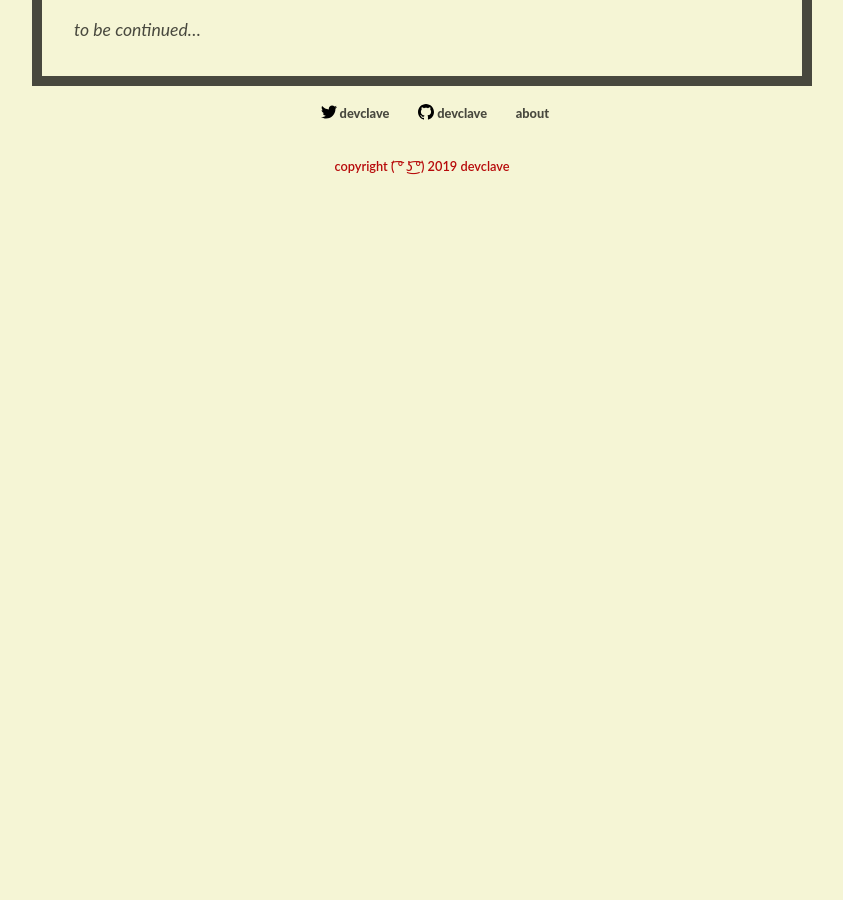
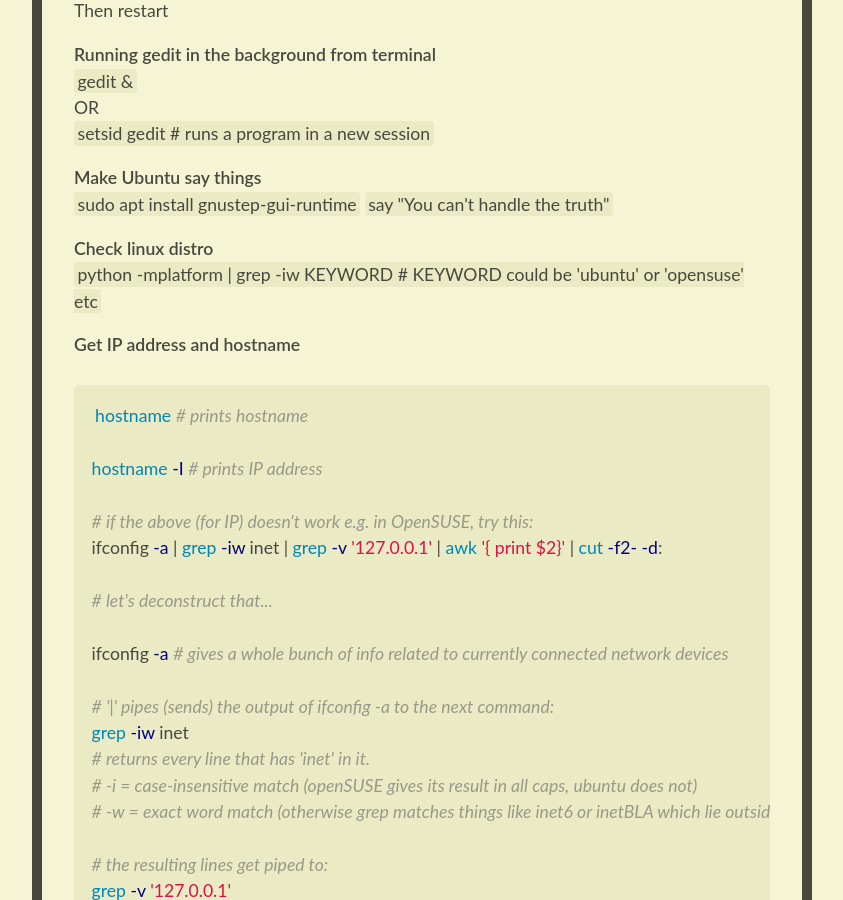
Before and after one commit to ericnjuki/devclave, a Jekyll site: the page built from _posts/2019-02-6-linux-dump-part-1.md, in a window 1280 px wide and 900 px high, scrolled down 3786 px. Shown: the whole window, without its empty margins (218-1061 px from the left). Built offline with Jekyll 4.4.1, drawn with Linux system fonts in a browser that asks for light colours; before the commit the page ends 3972 px from its top, so only the background shows below that; some of the changed text lies outside the part shown.

Commit message:
edited linux dump 1

````diff
--- a/_posts/2019-02-6-linux-dump-part-1.md
+++ b/_posts/2019-02-6-linux-dump-part-1.md
@@ -5,33 +5,14 @@
 tags: linux
 ---
 
-<span class="dropcaps">T</span>here was an attempt (by me) to 'know linux'. All of my efforts, in all their unedited glory, are hereby chronicled:
+<span class="dropcaps">T</span>here was an attempt (by me) to 'know linux'...
+
 ### Contents
-* [Coming Soon](#coming-soon)
-* [Disable users list Ubuntu](#disabling-user-list-at-ubuntu-login-screen)
 * [Printing](#printing), [printing gotchas](#gotchas), [printing errors](#errors-you-might-encounter-while-printing)
-* [Specific commands](#commands)
+* [Remote Access](#remote-access)
+* [Specific things](#little-things)
+* [Commands dump](#commands)
 
-#### Coming soon
-basics, more specific commands, scripting, tips and tricks, ssh
-
-#### Disabling user list at ubuntu login screen
-_one liner:_
-
-{% highlight bash %}
-sed -i 's@# \[org\/gnome\/login-screen\]@[org/gnome/login-screen]@' /etc/gdm3/greeter.dconf-defaults && sed -i 's@# disable-user-list=true@disable-user-list=true@' /etc/gdm3/greeter.dconf-defaults; init 6
-{% endhighlight %}
-
-_manually:_
-
-edit ```/etc/gdm3/greeter.dconf-defaults``` and uncomment the following lines:
-
-{% highlight bash %}
-disable-user-list=true
-
-[org/gnome/login-screen]
-{% endhighlight %}
-Then restart
 
 ### Printing
 
@@ -95,7 +76,133 @@
 {% endhighlight %}
 
 ##### none of these have solved my problems
+Check CUPS logs (if you have CUPS installed) which can be found here:
+`found in /var/log/cups/error_log`
+
 Look [here](https://wiki.ubuntu.com/DebuggingPrintingProblems) (official ubuntu page on debugging printing problems)
+
+
+### Remote Access
+
+#### using ssh (passwordless ssh login)
+{% highlight bash %}
+# solution 1: one-liner
+sshpass -p 'password' ssh user@host
+{% endhighlight %}
+
+{% highlight bash %}
+# solution 2: safer
+# 1 create ~/.ssh on target PC if it does not exist
+ssh user@host mkdir -p .ssh # enter password
+
+# 2 exit and generate private/public key pair on your pc
+ssh-keygen -t rsa
+
+# 3 copy your generated public key to the authorized_keys file in .ssh folder of host
+cat .ssh/public_key.pub | ssh user@host 'cat >> .ssh/authorized_keys'
+
+# 4 set permissions on host .ssh folder and authorized_keys file
+ssh user@host "chmod 700 .ssh; chmod 640 .ssh/authorized_keys"
+
+# 2.5 OR, after generating the key in step 2, just do this which will do step 3 and 4 for you
+ssh-copy-id user@host # enter password
+
+# 2.5 OR if your server uses custom port no:
+ssh-copy-id "user@host -p 1234"
+{% endhighlight %}
+..aand you're done, you can now login to the remote without having to input password with:
+ssh user@host
+
+#### ssh errors
+-Attempting to ssh into windows:
+```
+"Unable to negotiate with <IP> port 22: no matching cipher found. Their offer: aes128-cbc,3des-cbc,aes192-cbc,aes256-cbc"
+```
+
+-FIX:
+check which ciphers your client supports:
+
+`ssh -Q cipher`
+
+if any of the ciphers are also supported by the server (Their offer: ...), then you can force the use of those specific ciphers:
+
+`ssh -c aes256-cbc usr@host`
+
+
+### Little things
+##### Disabling user list at ubuntu login screen
+_one liner:_
+
+{% highlight bash %}
+sed -i 's@# \[org\/gnome\/login-screen\]@[org/gnome/login-screen]@' /etc/gdm3/greeter.dconf-defaults && sed -i 's@# disable-user-list=true@disable-user-list=true@' /etc/gdm3/greeter.dconf-defaults; init 6
+{% endhighlight %}
+
+_manually:_
+
+edit ```/etc/gdm3/greeter.dconf-defaults``` and uncomment the following lines:
+
+{% highlight bash %}
+disable-user-list=true
+
+[org/gnome/login-screen]
+{% endhighlight %}
+Then restart
+
+##### Running gedit in the background from terminal
+`gedit &`\\
+OR\\
+`setsid gedit # runs a program in a new session`
+
+##### Make Ubuntu say things
+`sudo apt install gnustep-gui-runtime`
+`say "You can't handle the truth"`
+
+##### Check linux distro
+`python -mplatform | grep -iw KEYWORD # KEYWORD could be 'ubuntu' or 'opensuse' etc`
+
+##### Get IP address and hostname
+{% highlight bash %}
+hostname # prints hostname
+
+hostname -I # prints IP address
+
+# if the above (for IP) doesn't work e.g. in OpenSUSE, try this:
+ifconfig -a | grep -iw inet | grep -v '127.0.0.1' | awk '{ print $2}' | cut -f2- -d:
+
+# let's deconstruct that...
+
+ifconfig -a # gives a whole bunch of info related to currently connected network devices
+
+# '|' pipes (sends) the output of ifconfig -a to the next command:
+grep -iw inet
+# returns every line that has 'inet' in it.
+# -i = case-insensitive match (openSUSE gives its result in all caps, ubuntu does not)
+# -w = exact word match (otherwise grep matches things like inet6 or inetBLA which lie outside our interest)
+
+# the resulting lines get piped to:
+grep -v '127.0.0.1'
+# grep -v is a reverse match i.e "return all lines that DO NOT have this"
+# '127.0.0.1' is... I forgot what's special about it, but we don't want it (TODO)
+
+# i forgot what the awk does also... (TODO)
+# ok so after the awk command, the result looks something like this:
+
+addr: X.X.X.X
+
+# so we want to remove the 'addr: ' part which is why we pipe that result to cut:
+cut -f2- -d:
+# read about the cut in the commands section below, but this cut splits its input into 2 fields
+# using a colon ':' as the delimiter and returns the second field (the part after the colon, which is the actual IP):
+X.X.X.X
+{% endhighlight %}
+
+##### Open a file in notepad++ using cmd
+`start notepad++ <filename>`
+
+##### Copy files to ftp server in windows
+-you can map a network location to a local drive in windows by going to THIS PC > Map network drive
+-this would allow you to upload files to an ftp server if you map one. (why? because browsers have limited ftp support and can only download but not upload; other than browsers you'd need a 3rd party ftp client to upload to an ftp server)
+
 
 
 ## Commands
@@ -116,6 +223,7 @@
 apt search keyword
 # (TODO: difference?)
 {% endhighlight %}
+
 
 ### Printing Commands
 {% highlight bash %}
@@ -138,4 +246,82 @@
 lpinfo -v # find out if your printer is detected by cups
 {% endhighlight %}
 
-_to be continued..._
+
+### File management
+{% highlight bash %}
+cd /path/to/go/to # change directory to path
+
+ls # list files+folders in a directory
+
+cp from/here to/here # copy
+
+mv from/here to/here # move/rename file
+
+# to move multiple files, you can use wildcards:
+mv *IDENTIFIER* destination
+# will move myIDENTIFIER, IDENTIFIERofmine
+# i.e. zero or more characters, followed by IDENTIFIER,
+# followed by zero or more characters to destination
+
+# OR you can use -t flag to set destination:
+mv -t DESTINATION file1 file2 file3
+{% endhighlight %}
+
+### cat
+short for conCATenate
+
+can:
+-display file contents:
+
+{% highlight bash %}
+cat file
+
+cat -n file #print line numbers
+
+cat -s file #omit repeated empty lines
+
+cat -T file #display 'tab' character as ^I (to distinguish them from space)
+
+cat -e file #display end of line as $
+{% endhighlight %}
+
+-copy file contents (you can use cp for this though)
+
+{% highlight bash %}
+cat file > file2 #if file2 exists it will be overwritten with file's contents
+{% endhighlight %}
+
+-concatenate (of course)
+{% highlight bash %}
+cat file file2 #concats contents of both files and prints result on console
+{% endhighlight %}
+
+-create files
+{% highlight bash %}
+cat > fileX
+# will create a new fileX, and give you the opportunity to write the contents of fileX. Once you are done, CTRL+D will save the file
+{% endhighlight %}
+
+--you can use `>>` in place of `>` to append to a file rather than overwrite it\\
+-- `>>` can also be used to create files
+
+
+### ssh
+-List files in remote without logging in:\\
+`ssh user@host ls path/to/directory`
+
+-Copy files to and from remote using ssh:
+{% highlight bash %}
+scp file remoteuser@remoteserver:path # from local to remote
+
+scp remoteuser@remoteserver:path/to/file destination # from remote to local
+
+scp [-r] * remoteuser@remoteserver:path # copy all (can copy directories)
+{% endhighlight %}
+
+-Create/Edit files in remote (using vim)
+`vi scp://user@host:22//home/user/Documents/file1`
+```
+# there are two slashes after the port number, 22 (which you can exclude btw) because the second one
+# stands for root directory
+```
````
